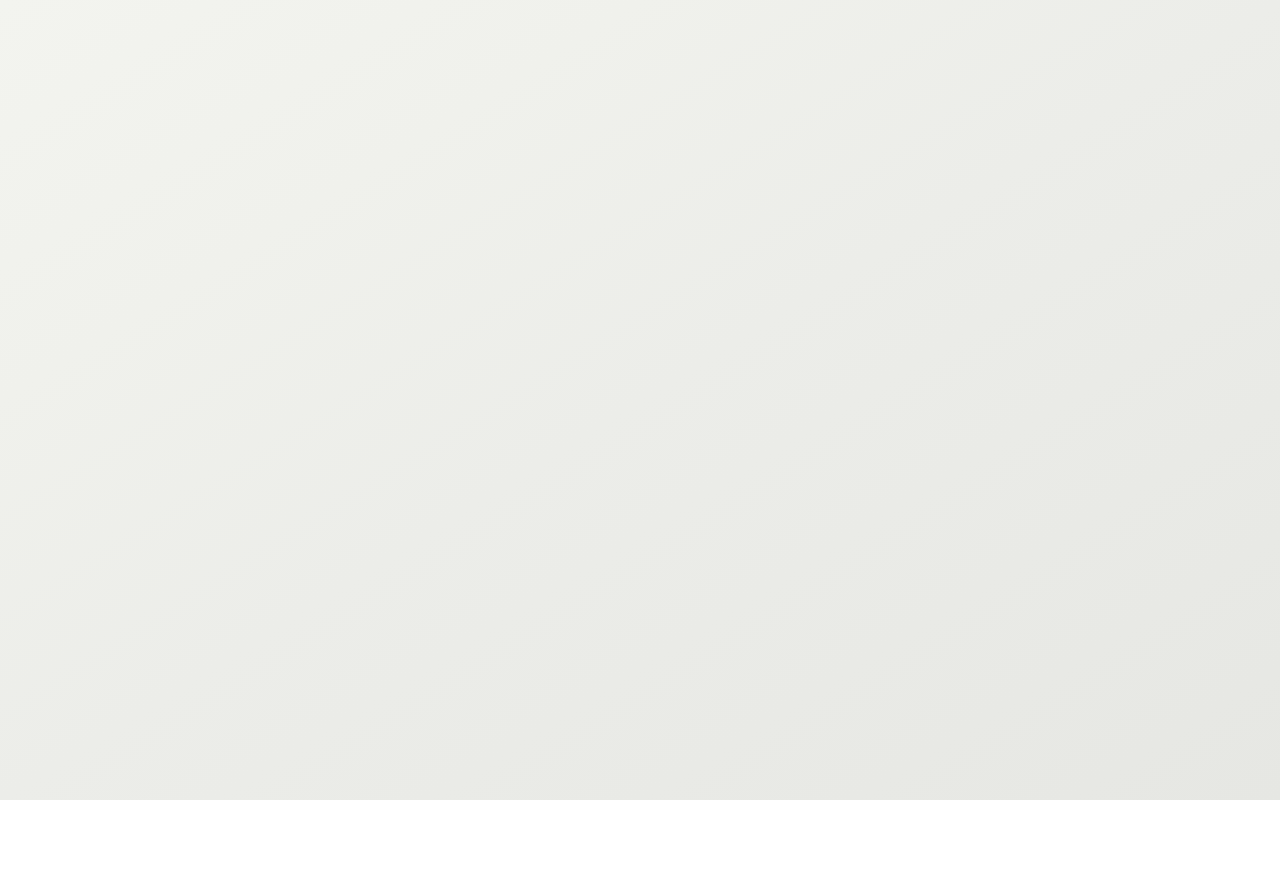
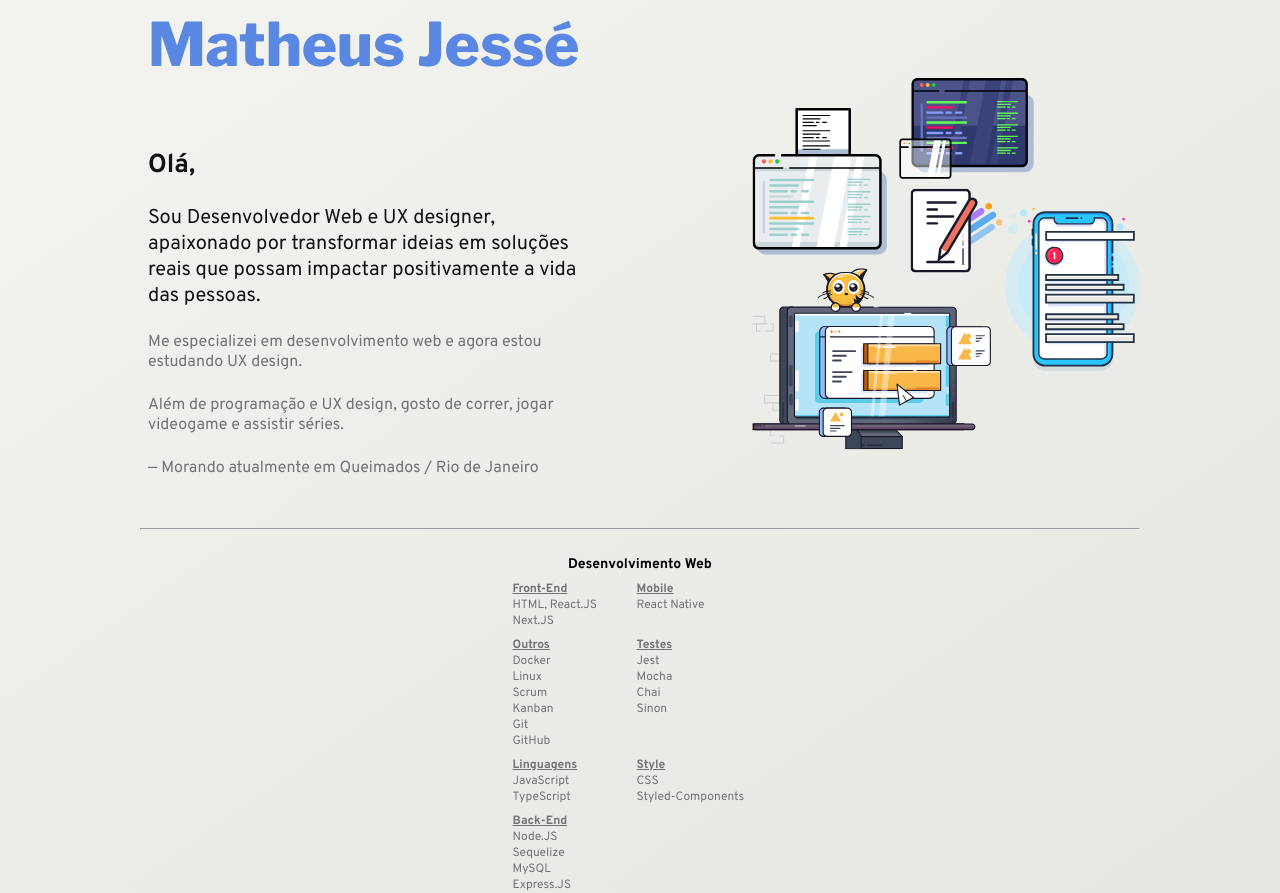
Before and after one commit to matheusjesse/portifolio-matheus-jesse, a React (Create React App) app: page /about in a window 1280 px wide. Before the commit the page ends 800 px from the top, so only its background shows below. Built offline with nearby package versions, Linux system fonts and the light colour scheme; a web font is replaced by a local one.

Commit message:
feat: criando o componente de WebSkill e adicionando ele na pagina about

```diff
--- /dev/null
+++ b/src/componentes/AboutDescription/index.js
@@ -0,0 +1,23 @@
+import AboutDescriptionContainer from './style';
+
+export default function AboutDescription() {
+    return(
+        <AboutDescriptionContainer>
+            <h1 className='aboutTitle'>Matheus Jessé</h1>
+            <h2 className='subTitle'>Olá,</h2>
+            <p className='description'>
+                Sou Desenvolvedor Web e UX designer, apaixonado por transformar ideias em soluções
+                reais que possam impactar positivamente a vida das pessoas.
+            </p>
+            <p className='subDescription'>
+                Me especializei em desenvolvimento web e agora estou estudando UX design.
+            </p>
+            <p className='subDescription'>
+                Além de programação e UX design, gosto de correr, jogar videogame e assistir séries.
+            </p>
+            <p className='subDescription'>
+            — Morando atualmente em Queimados / Rio de Janeiro
+            </p>
+        </AboutDescriptionContainer>
+    )
+}
--- /dev/null
+++ b/src/componentes/AboutDescription/style.js
@@ -0,0 +1,37 @@
+import styled from 'styled-components';
+
+const AboutDescriptionContainer = styled.div`
+    width: 448px;
+    padding: 8px;
+    margin-right: 82px;
+    @media only screen and (max-width: 1000px) {
+        margin-right: 0px;
+    }
+    .aboutTitle {
+        font-family: 'Libre Franklin', sans-serif;
+        font-size: 60px;
+        color: #5987E1;
+    }
+
+    .subTitle {
+        font-family: 'Overpass', sans-serif;
+        font-size: 26px;
+        color: #131313;
+        margin-top: 68px;
+    }
+
+    .description {
+        font-family: 'Overpass', sans-serif;
+        font-size: 20px;
+        color: #131313;
+        margin-top: 23px;
+    }
+
+    .subDescription {
+        font-family: 'Overpass', sans-serif;
+        font-size: 16px;
+        color: #737373;
+        margin-top: 23px;
+    }
+`
+export default AboutDescriptionContainer;
--- /dev/null
+++ b/src/componentes/WebSkillsSection/index.js
@@ -0,0 +1,27 @@
+import WebSkillsSectionContainer from './style';
+
+
+export default function WebSkillsSection({data}) {
+    return(
+        <WebSkillsSectionContainer>
+            <h1 className='skillSectionTitle'>Desenvolvimento Web</h1>
+            {
+                data.map((item, index) =>
+                    <div key={index + 20} className='skillCard'>
+                        <h2 className='skillCardTitle'>
+                            {item.title}
+                        </h2>
+                        <div className='itemContainer'>
+                            {
+                                item.skills.map((element, index) =>
+                                    <p className='skillCardItem' key={index}>{element}</p>
+                                )
+                            }
+                        </div>
+                    </div>
+                )
+            }
+
+        </WebSkillsSectionContainer>
+    )
+};
--- /dev/null
+++ b/src/componentes/WebSkillsSection/style.js
@@ -0,0 +1,36 @@
+import styled from 'styled-components';
+
+const WebSkillsSectionContainer = styled.div`
+    width: 255px;
+    display: flex;
+    flex-wrap: wrap;
+    justify-content: start;
+    align-items: flex-start;
+    .skillSectionTitle {
+        font-family: 'Overpass', sans-serif;
+        font-size: 14px;
+        font-weight: 800;
+        width: 255px;
+        text-align: center;
+    }
+
+    .skillCardTitle {
+        font-family: 'Overpass', sans-serif;
+        font-size: 12px;
+        color: #737373;
+        font-weight: 800;
+        text-decoration: underline;
+        margin-top: 8px;
+    }
+
+    .skillCardItem {
+        font-family: 'Overpass', sans-serif;
+        font-size: 12px;
+        color: #737373;
+        width: 124px;
+    }
+
+    .itemContainer {
+    }
+`;
+export default WebSkillsSectionContainer;
--- a/src/pages/About.js
+++ b/src/pages/About.js
@@ -1,9 +1,20 @@
 import React from 'react';
 import AboutContainer from '../styles/AboutContainer';
-
+import AboutDescription from '../componentes/AboutDescription';
+import AboutImageSvg from '../assets/AboutImageSVG.svg';
+import WebSkillsSection from '../componentes/WebSkillsSection';
+import {skillsWeb} from '../utils/AboutUtils';
 function About() {
   return(
     <AboutContainer>
+      <AboutDescription />
+      <div className="imageContainer">
+        <img src={AboutImageSvg} alt="Uma ilustração de uma tela de computador, com um gatinho em cima da tela, uma ilustração de um celular com notificação, uma ilustração de uma folha de anotação com um lapis e duas ilustrações de uma tela de computador com codigo de programação" />
+      </div>
+      <hr style={{width: "100%", visibility: "hidden"}} />
+      <hr className='lineStyle' />
+      <hr style={{width: "100%", visibility: "hidden"}} />
+      <WebSkillsSection data={skillsWeb}/>
     </AboutContainer>
   );
 }
--- a/src/styles/AboutContainer.js
+++ b/src/styles/AboutContainer.js
@@ -5,10 +5,45 @@ export const AboutContainer = styled.div`
   min-height: 100vh;
   display: flex;
   justify-content: center;
+  align-items: center;
   flex-wrap: wrap;
   align-content: flex-start;
   background-image: linear-gradient(to right bottom, #f3f4ef, #f0f1ec, #ecede9, #e9eae6, #e6e7e3);
 
+  .imageContainer {
+    img {
+      width: 388px;
+      height: 418px;
+      margin-left: 82px;
+      @media only screen and (max-width: 1000px) {
+        margin-left: 0px;
+      }
+      @media only screen and (max-width: 390px) {
+        width: 308px;
+        height: 338px;
+      }
 
+    }
+  }
+
+  .lineStyle {
+    margin-top: 40px;
+    margin-bottom: 24px;
+    color: #131313;
+
+      @media only screen and (min-width: 448px) {
+        width: 428px;
+      }
+      @media only screen and (min-width: 836px) {
+        width: 800px;
+      }
+      @media only screen and (min-width: 1000px) {
+        width: 1000px;
+      }
+      @media only screen and (max-width: 447px) {
+        width: 80%;
+      }
+
+  }
 `
 export default AboutContainer;
--- a/src/styles/HomeContainer.js
+++ b/src/styles/HomeContainer.js
@@ -51,7 +51,7 @@ const CardMenuSection = styled.div`
 
   @media only screen and (max-width: 400px) {
     margin-top: 10px;
-    margin-bottom: 88px;
+    margin-bottom: 108px;
   }
 
 `;
--- /dev/null
+++ b/src/utils/AboutUtils.js
@@ -0,0 +1,52 @@
+export const skillsWeb = [
+    {
+        title: "Front-End",
+        skills: ["HTML, React.JS", "Next.JS"],
+    },
+    {
+        title: "Mobile",
+        skills: ["React Native"],
+    },
+    {
+        title: "Outros",
+        skills: ["Docker", "Linux", "Scrum", "Kanban", "Git", "GitHub"],
+    },
+    {
+        title: "Testes",
+        skills: ["Jest", "Mocha", "Chai", "Sinon"],
+    },
+    {
+        title: "Linguagens",
+        skills: ["JavaScript", "TypeScript"],
+    },
+    {
+        title: "Style",
+        skills: ["CSS", "Styled-Components"],
+    },
+    {
+        title: "Back-End",
+        skills: ["Node.JS", "Sequelize", "MySQL", "Express.JS"],
+    }
+]
+
+export const skillsUx = [
+    "Estudando"
+]
+
+export const conquistas = [
+    {
+        title: "Desenvolvimento Full-Stack - TRYBE",
+        skills: [
+            "Desenvolvimento Web Fundamentos",
+            "Desenvolvimento Web Front-End",
+            "Desenvolvimento Web Back-End",
+            "Ciência Da Computação"
+        ]
+    },
+    {
+        title: "UX Designer - Coursera | Google",
+        skills: [
+            "Fundamentos do design da experiência do usuário (UX)",
+        ]
+    }
+]
```
Also changed, not shown: src/assets/AboutImageSVG.svg (added), 1 other file (tests, documents, lock files or other folders).
